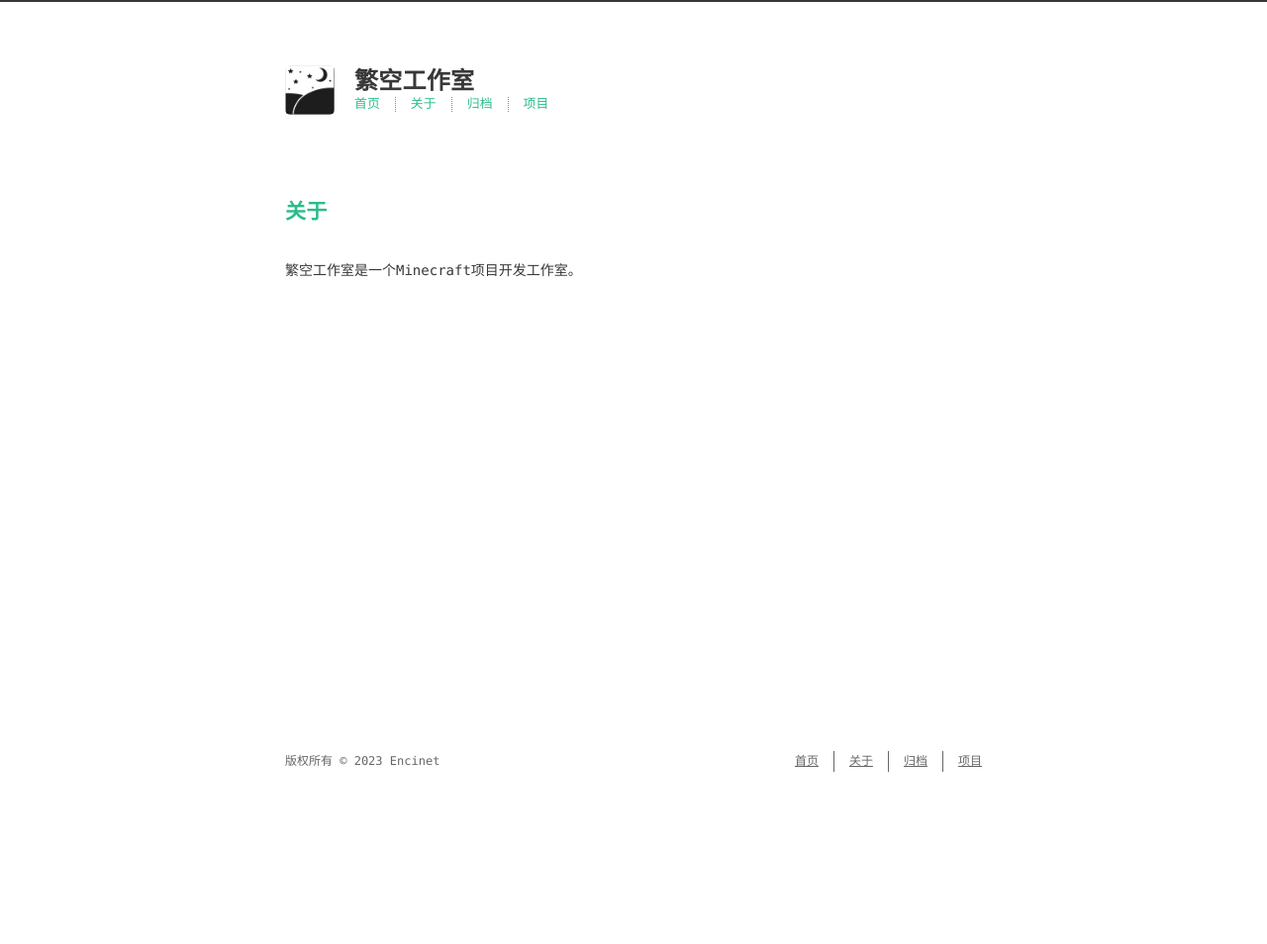
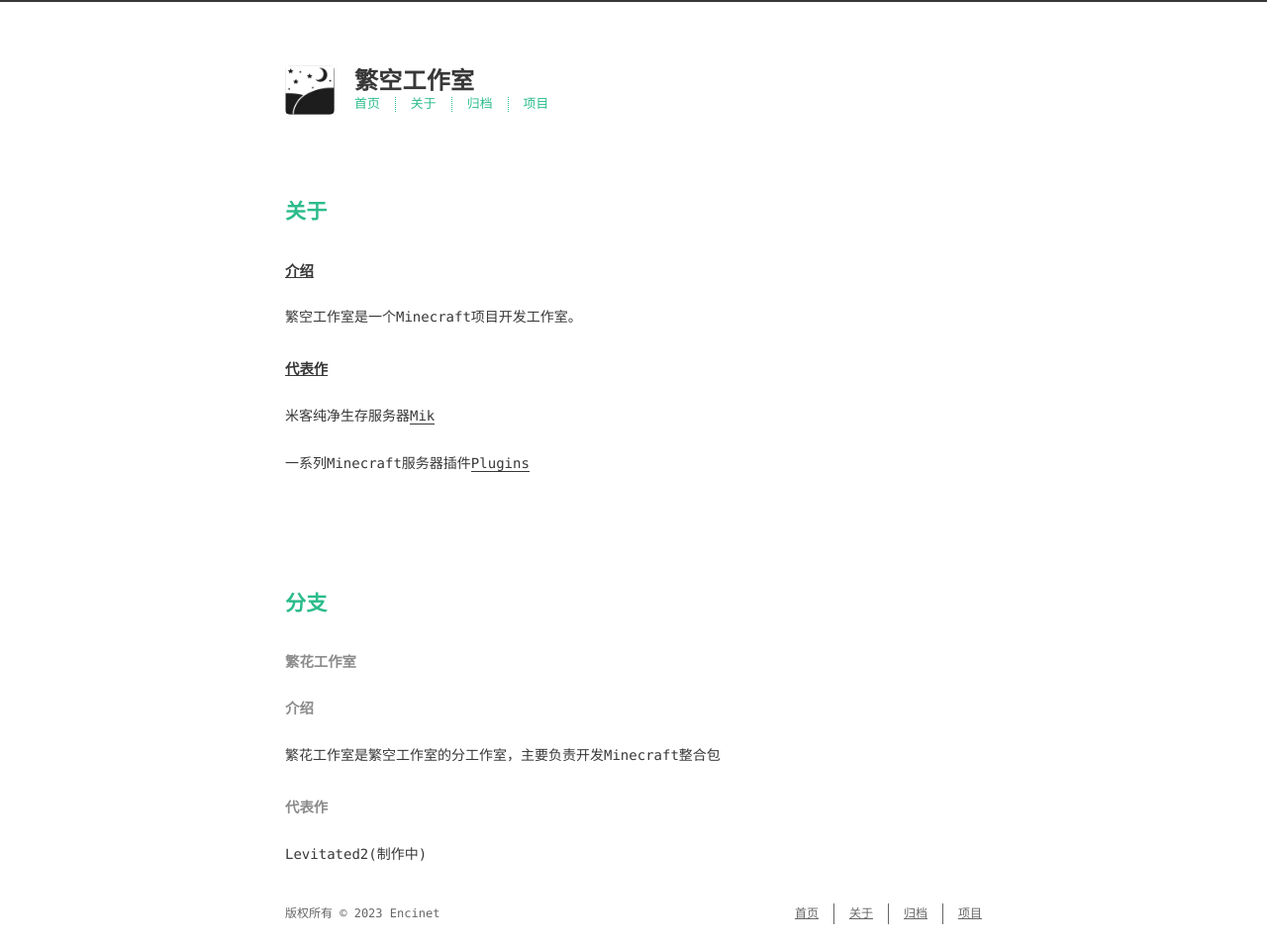
Before and after one commit to iamyuuk/StudioWebsite, a plain HTML site: page about/index.html in a window 1280 px wide. Shown: the whole page at 99% size. Before the commit the page ends 800 px from the top, so only its background shows below. Drawn offline with nearby package versions, Linux system fonts and the light colour scheme; a web font is replaced by a local one.

Commit message:
Site updated: 2023-01-12 01:32:33

```diff
--- a/about/index.html
+++ b/about/index.html
@@ -6,15 +6,15 @@
     <meta http-equiv="X-UA-Compatible" content="IE=edge">
     <meta name="HandheldFriendly" content="True">
     <meta name="viewport" content="width=device-width, initial-scale=1, maximum-scale=5" />
-    <meta name="description" content="关于繁空工作室是一个Minecraft项目开发工作室。">
+    <meta name="description" content="关于介绍繁空工作室是一个Minecraft项目开发工作室。 代表作米客纯净生存服务器Mik一系列Minecraft服务器插件Plugins 分支繁花工作室介绍繁花工作室是繁空工作室的分工作室，主要负责开发Minecraft整合包 代表作Levitated2(制作中)">
 <meta property="og:type" content="website">
 <meta property="og:title" content="about">
 <meta property="og:url" content="http://example.com/about/index.html">
 <meta property="og:site_name" content="繁空工作室">
-<meta property="og:description" content="关于繁空工作室是一个Minecraft项目开发工作室。">
+<meta property="og:description" content="关于介绍繁空工作室是一个Minecraft项目开发工作室。 代表作米客纯净生存服务器Mik一系列Minecraft服务器插件Plugins 分支繁花工作室介绍繁花工作室是繁空工作室的分工作室，主要负责开发Minecraft整合包 代表作Levitated2(制作中)">
 <meta property="og:locale" content="zh_CN">
 <meta property="article:published_time" content="2023-01-11T13:48:27.000Z">
-<meta property="article:modified_time" content="2023-01-11T13:51:23.838Z">
+<meta property="article:modified_time" content="2023-01-11T17:32:19.427Z">
 <meta property="article:author" content="Encinet">
 <meta name="twitter:card" content="summary">
 
@@ -85,7 +85,10 @@
 
   <div class="content" itemprop="articleBody">
 
-          <h1 id="关于"><a href="#关于" class="headerlink" title="关于"></a>关于</h1><p>繁空工作室是一个Minecraft项目开发工作室。</p>
+          <h1 id="关于"><a href="#关于" class="headerlink" title="关于"></a>关于</h1><h3 id="介绍"><a href="#介绍" class="headerlink" title="介绍"></a>介绍</h3><p>繁空工作室是一个Minecraft项目开发工作室。</p>
+<h3 id="代表作"><a href="#代表作" class="headerlink" title="代表作"></a>代表作</h3><p>米客纯净生存服务器<a target="_blank" rel="noopener" href="https://mikwiki.netlify.app/">Mik</a><br><br>一系列Minecraft服务器插件<a href="github.com/encinet">Plugins</a><br><br><br></p>
+<h1 id="分支"><a href="#分支" class="headerlink" title="分支"></a>分支</h1><h4 id="繁花工作室"><a href="#繁花工作室" class="headerlink" title="繁花工作室"></a>繁花工作室</h4><h6 id="介绍-1"><a href="#介绍-1" class="headerlink" title="介绍"></a>介绍</h6><p>繁花工作室是繁空工作室的分工作室，主要负责开发Minecraft整合包</p>
+<h6 id="代表作-1"><a href="#代表作-1" class="headerlink" title="代表作"></a>代表作</h6><p>Levitated2(制作中)</p>
 
 
   </div>
```
